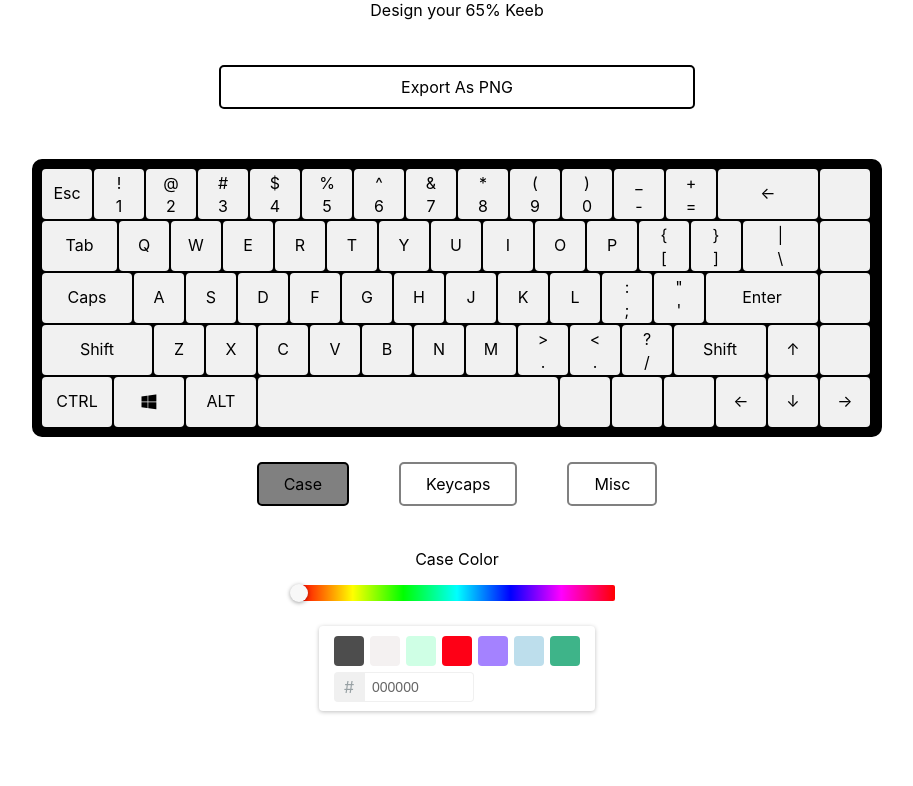
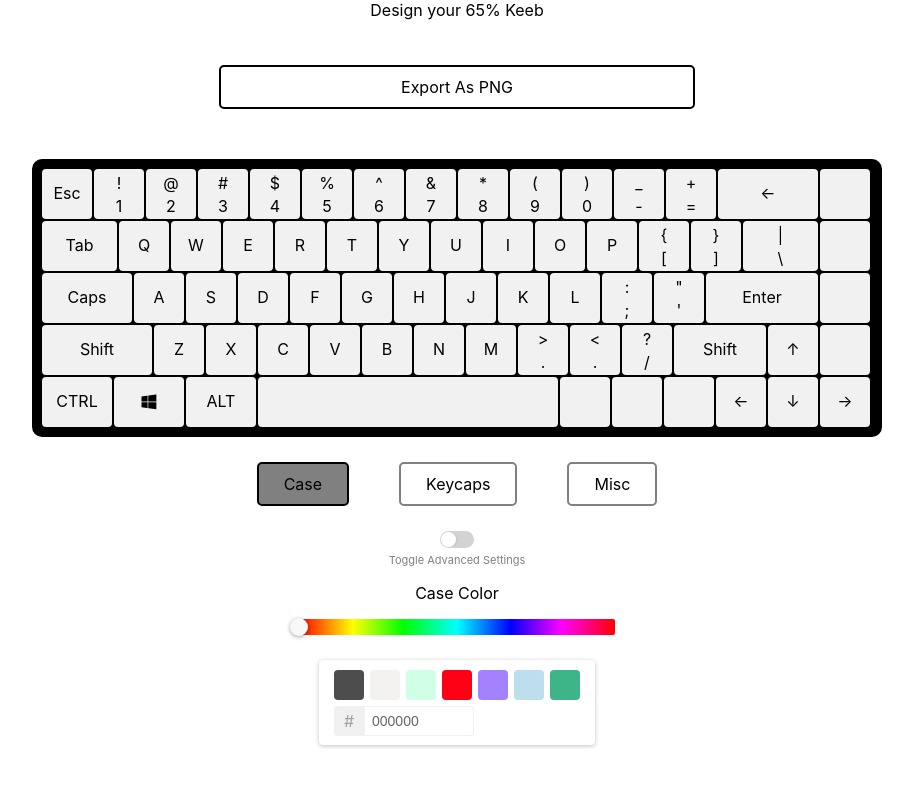
Before and after one commit to AndrewLo42/keyboard-designer, a React (Create React App) app: page / in a window 1280 px wide. Shown: the top 786 px of the page, without its empty margins (183-1096 px from the left). Built offline with nearby package versions, Linux system fonts and the light colour scheme.

Commit message:
implemented advanced color settings

```diff
--- a/src/components/ColorPicker.js
+++ b/src/components/ColorPicker.js
@@ -1,5 +1,5 @@
 import React, {useState} from 'react';
-import {HuePicker, TwitterPicker} from 'react-color';
+import {HuePicker, TwitterPicker, ChromePicker} from 'react-color';
 import styled from 'styled-components';
 import CheckboxToggle from './CheckBox';
 import Switch from './ToggleSwitch';
@@ -42,6 +42,7 @@ export const ColorPicker: React.FC<Props> = (props) => {
   // const [caseColor, setCaseColor] = useState("#fff");
   // const [mainKeyCapColor, setMainColor] = useState("#fff");
   const [colorView, setView] = useState("case");
+  const [showAdvanced, setAdvanced] = useState(false);
 
   const handleChangeCaseColor = (newColor) => {
     // console.log('hi')
@@ -63,11 +64,20 @@ export const ColorPicker: React.FC<Props> = (props) => {
   const renderCasePicker =  (
     <div className="color-picker-container">
       <div className="color-picker-title">Case Color</div>
+      {showAdvanced ? (
+        <ChromePicker
+          color={props.caseColor}
+          handleChangeComplete={handleChangeCaseColor}
+          onChange={handleChangeCaseColor}
+        />
+      ) : (
         <HuePicker
           color={props.caseColor}
           handleChangeComplete={handleChangeCaseColor}
           onChange={handleChangeCaseColor}
         />
+      )}
+
       <TwitterPicker
         color={props.caseColor}
         handleChangeComplete={handleChangeCaseColor}
@@ -81,11 +91,19 @@ export const ColorPicker: React.FC<Props> = (props) => {
  const renderKeysPicker = (
    <div className="color-picker-container">
       <div className="color-picker-title">Keycap Color</div>
+        {showAdvanced ? (
+          <ChromePicker
+            color={props.mainKeyColor}
+            handleChangeComplete={handleChangeMainColor}
+            onChange={handleChangeMainColor}
+          />
+        ) : (
           <HuePicker
             color={props.mainKeyColor}
             handleChangeComplete={handleChangeMainColor}
             onChange={handleChangeMainColor}
           />
+        )}
         <TwitterPicker
           color={props.mainKeyColor}
           handleChangeComplete={handleChangeMainColor}
@@ -95,11 +113,19 @@ export const ColorPicker: React.FC<Props> = (props) => {
         />
 
       <div className="color-picker-title">Key Text Color</div>
+        {showAdvanced ? (
+          <ChromePicker
+            color={props.textColor}
+            handleChangeComplete={handleChangeTextColor}
+            onChange={handleChangeTextColor}
+          />
+        ) : (
           <HuePicker
             color={props.textColor}
             handleChangeComplete={handleChangeTextColor}
             onChange={handleChangeTextColor}
           />
+        )}
         <TwitterPicker
           color={props.textColor}
           handleChangeComplete={handleChangeTextColor}
@@ -116,11 +142,20 @@ export const ColorPicker: React.FC<Props> = (props) => {
       {props.diffMod ? (
         <React.Fragment>
           <h5 className="color-picker-title">Modifier Key Color</h5>
+            {showAdvanced ? (
+              <ChromePicker
+                color={props.modKeyColor}
+                handleChangeComplete={handleChangeModColor}
+                onChange={handleChangeModColor}
+              />
+            ) : (
               <HuePicker
                 color={props.modKeyColor}
                 handleChangeComplete={handleChangeModColor}
                 onChange={handleChangeModColor}
               />
+            )}
+
           <TwitterPicker
             color={props.modKeyColor}
             handleChangeComplete={handleChangeModColor}
@@ -158,7 +193,9 @@ export const ColorPicker: React.FC<Props> = (props) => {
           Misc
         </OptionButton>
       </OptionContainer>
-      <Switch />
+      <OptionContainer>
+        <Switch on={showAdvanced} handleOn={setAdvanced} labelText={"Toggle Advanced Settings"}/>
+      </OptionContainer>
       {renderColorPicker()}
     </div>
   );
--- a/src/components/ToggleSwitch.js
+++ b/src/components/ToggleSwitch.js
@@ -8,35 +8,50 @@ const SwitchContainer = styled.div`
   cursor: pointer;
   width: 34px;
   height: 17px;
-  background: ${(props) => (!props.isOn ? props.theme.colorBrand02 : "#d3d3d3")};
+  background: ${(props) => (props.isOn ? "gray" : "#d3d3d3")};
   border-radius: 8.5px;
   position: relative;
   transition: background-color 0.2s;
+  margin: auto;
 `;
 
 const SwitchButton = styled.span`
   position: absolute;
-  left: ${(props) => (!props.isOn ? "calc(100% - 16px)" : "1px")};
+  left: ${(props) => (props.isOn ? "calc(100% - 16px)" : "1px")};
   width: 15px;
   height: 15px;
-  background: #ffffff;
+  background: ${(props) => (props.isOn ? "#C3D8C7" : "white")};
   transition: 0.2s;
   border-radius: 8.5px;
   box-shadow: 2px 0px 2px rgba(0, 0, 0, 0.05);
+  top: 6px;
+`;
+
+const FullContainer = styled.div`
+  display: flex;
+  flex-direction: column;
+`;
+
+const LabelText = styled.div`
+  color: gray;
+  font-size: 11px;
+  margin-top: 5px;
 `;
 
  interface Props {
   on: boolean;
   handleOn: (toggle: boolean) => void;
+  labelText: string;
 }
 
-const Switch: React.FC<Props> = ({ on, handleOn }) => {
+const Switch: React.FC<Props> = ({ on, handleOn, labelText }) => {
   return (
-    <>
-      <SwitchContainer isOn={on} onClick={handleOn}>
+    <FullContainer>
+      <SwitchContainer isOn={on} onClick={() => handleOn(!on)}>
         <SwitchButton isOn={on} />
       </SwitchContainer>
-    </>
+      <LabelText>{labelText}</LabelText>
+    </FullContainer>
   );
 };
 
--- a/src/index.css
+++ b/src/index.css
@@ -116,6 +116,7 @@ span {
 .color-picker-title {
   margin-bottom: 1rem;
 }
+.chrome-picker,
 .twitter-picker,
 .hue-picker {
   margin: auto;
```
Lines whose indentation alone changed are shown as unchanged.
